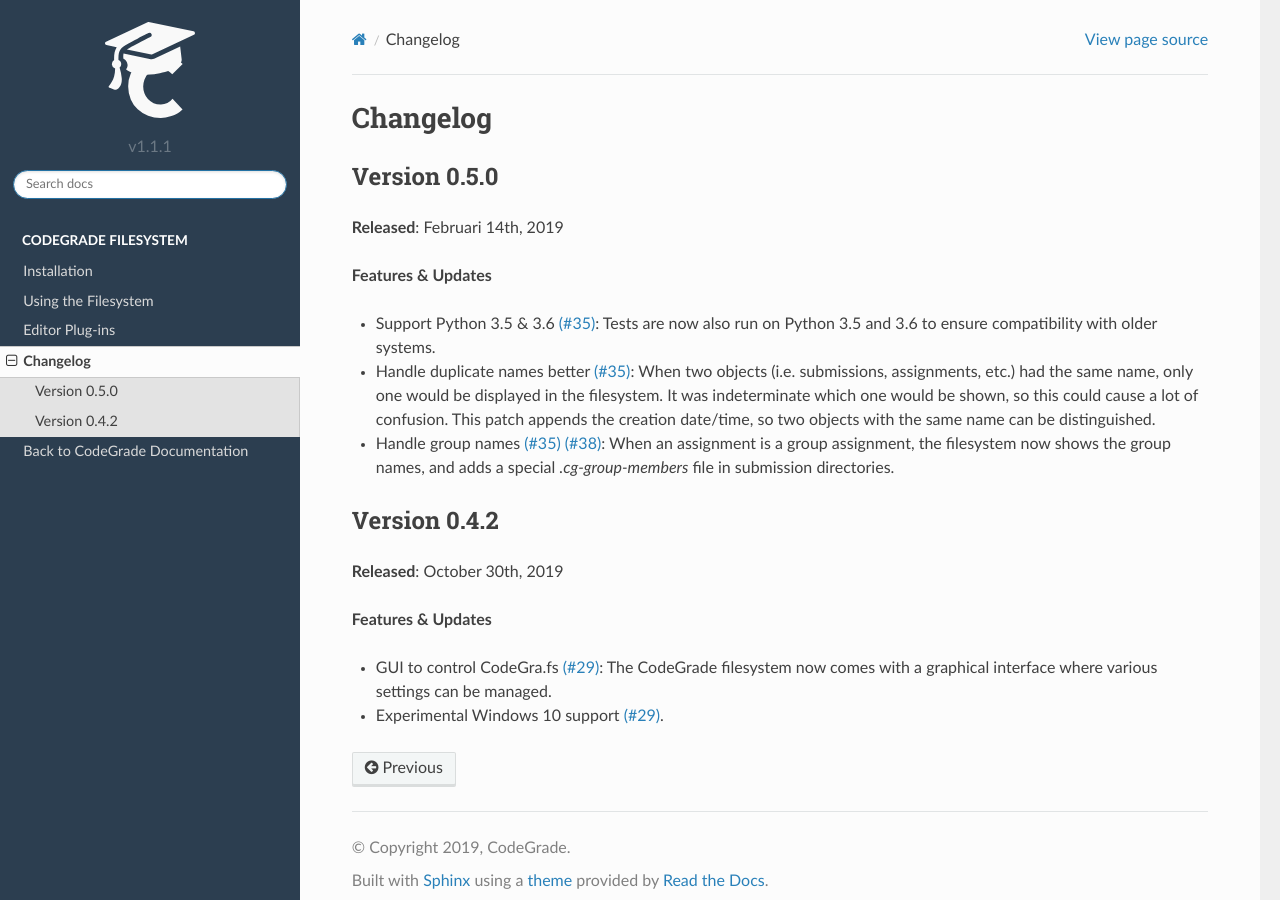
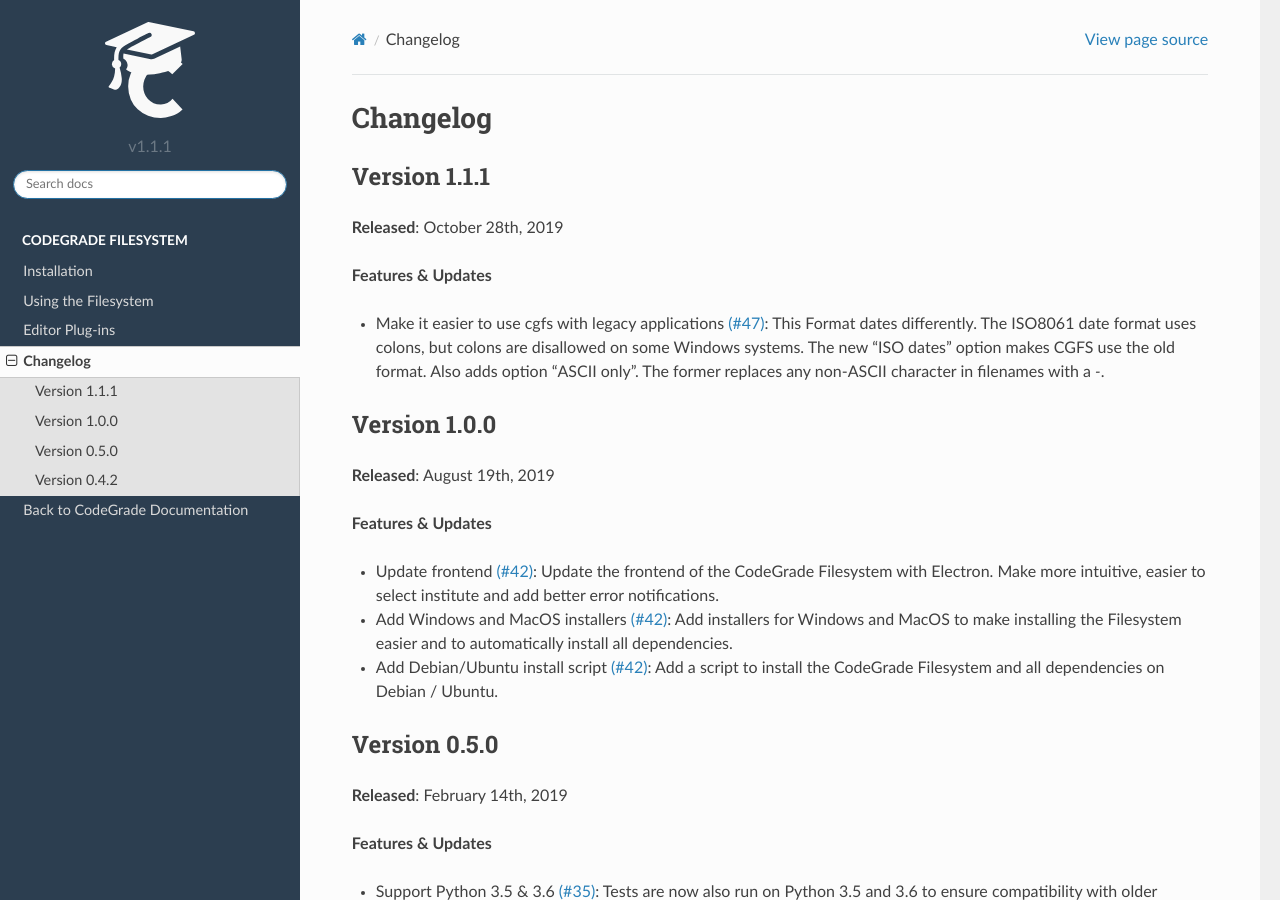
Before and after one commit to CodeGra-de/CodeGra.fs, a Sphinx documentation site: the page built from docs/changelog.rst, in a window 1280 px wide and 900 px high. Built offline with Sphinx 7.4.7 and the Read the Docs theme 2.0.0, drawn with Linux system fonts in a browser that asks for light colours.

```diff
--- a/docs/changelog.rst
+++ b/docs/changelog.rst
@@ -1,10 +1,41 @@
 Changelog
 ==========
+
+Version 1.1.1
+--------------
+**Released**: October 28th, 2019
+
+**Features & Updates**
+
+- Make it easier to use cgfs with legacy applications `(#47)
+  <https://github.com/CodeGra-de/CodeGra.fs/pull/42>`__: This Format dates
+  differently. The ISO8061 date format uses colons, but colons are disallowed on
+  some Windows systems. The new "ISO dates" option makes CGFS use the old
+  format. Also adds option "ASCII only". The former replaces any non-ASCII
+  character in filenames with a `-`.
+
+Version 1.0.0
+--------------
+**Released**: August 19th, 2019
+
+**Features & Updates**
+
+- Update frontend `(#42)
+  <https://github.com/CodeGra-de/CodeGra.fs/pull/42>`__: Update the frontend of
+  the CodeGrade Filesystem with Electron. Make more intuitive, easier to select
+  institute and add better error notifications.
+- Add Windows and MacOS installers `(#42)
+  <https://github.com/CodeGra-de/CodeGra.fs/pull/42>`__: Add installers for
+  Windows and MacOS to make installing the Filesystem easier and to
+  automatically install all dependencies.
+- Add Debian/Ubuntu install script `(#42)
+  <https://github.com/CodeGra-de/CodeGra.fs/pull/42>`__: Add a script to
+  install the CodeGrade Filesystem and all dependencies on Debian / Ubuntu.
 
 Version 0.5.0
 -------------
 
-**Released**: Februari 14th, 2019
+**Released**: February 14th, 2019
 
 **Features & Updates**
 
--- a/docs/install.rst
+++ b/docs/install.rst
@@ -1,7 +1,7 @@
 Installation
 =============
 The CodeGrade Filesystem is an external application that can be installed on
-:fa:`windows` Windows, :fa:`apple` MacOS and :fa:`linux` GNU/Linux.  To install
+:fa:`windows` Windows, :fa:`apple` MacOS and :fa:`linux` Debian/Ubuntu.  To install
 it go to `The CodeGrade website <https://codegra.de/filesystem/>`__ and follow
 the instructions there.
 
--- a/docs/usage.rst
+++ b/docs/usage.rst
@@ -19,7 +19,7 @@ in with your CodeGrade username and password.
 Some advanced options are available to further customise your CodeGrade mount:
 
 - **Location:** The mount location defaults to the *Desktop*, but can be set anywhere else. A ``CodeGrade`` mount-folder will automatically be created in the selected directory.
-- **Revision mode:** (Previously fixed mode) Turn on to sync all edits, deletions and additions of files in submissions, these will then be visible to the students as *Teacher Revisions*. Disabling will still allow adding files, however these files will not be synced with CodeGrade or shown to the student.
+- **Revision mode:** *(Previously fixed mode)* Turn on to sync all edits, deletions and additions of files in submissions, these will then be visible to the students as *Teacher Revisions*. Disabling will still allow adding files, however these files will not be synced with CodeGrade or shown to the student.
 - **Assigned to me:** Only show submissions that are assigned to you. Only has effect if submissions are actually assigned and you are one of the assignees.
 - **Latest submissions only:** Only show the most recent submission of each students. On by default, turn off to see all attempts by the student.
 - **Notifications:** Verbosity of the notifications. Defaults to *All*, choose *Critical only* to only see critical notifications and use *Debug* to also log all notifications.
```
Also changed, not shown: README.md (+7 -7 lines).
